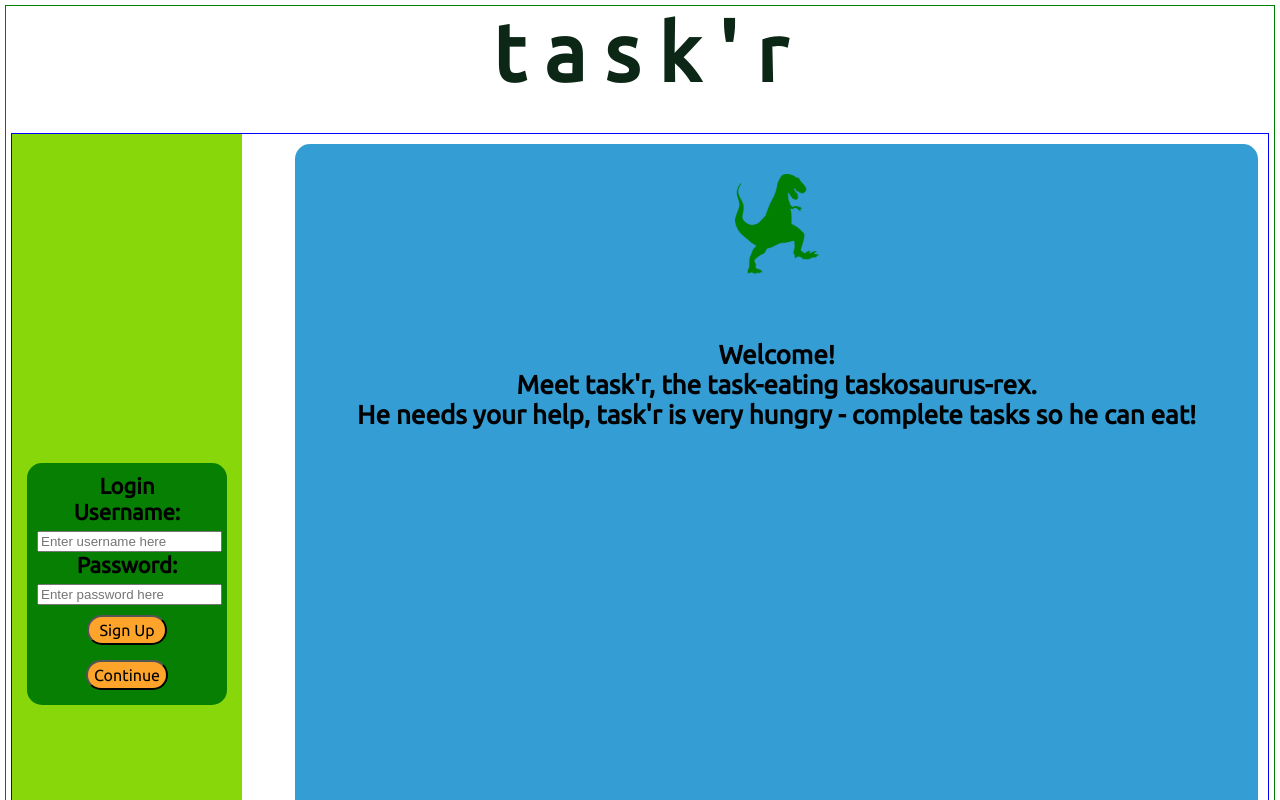
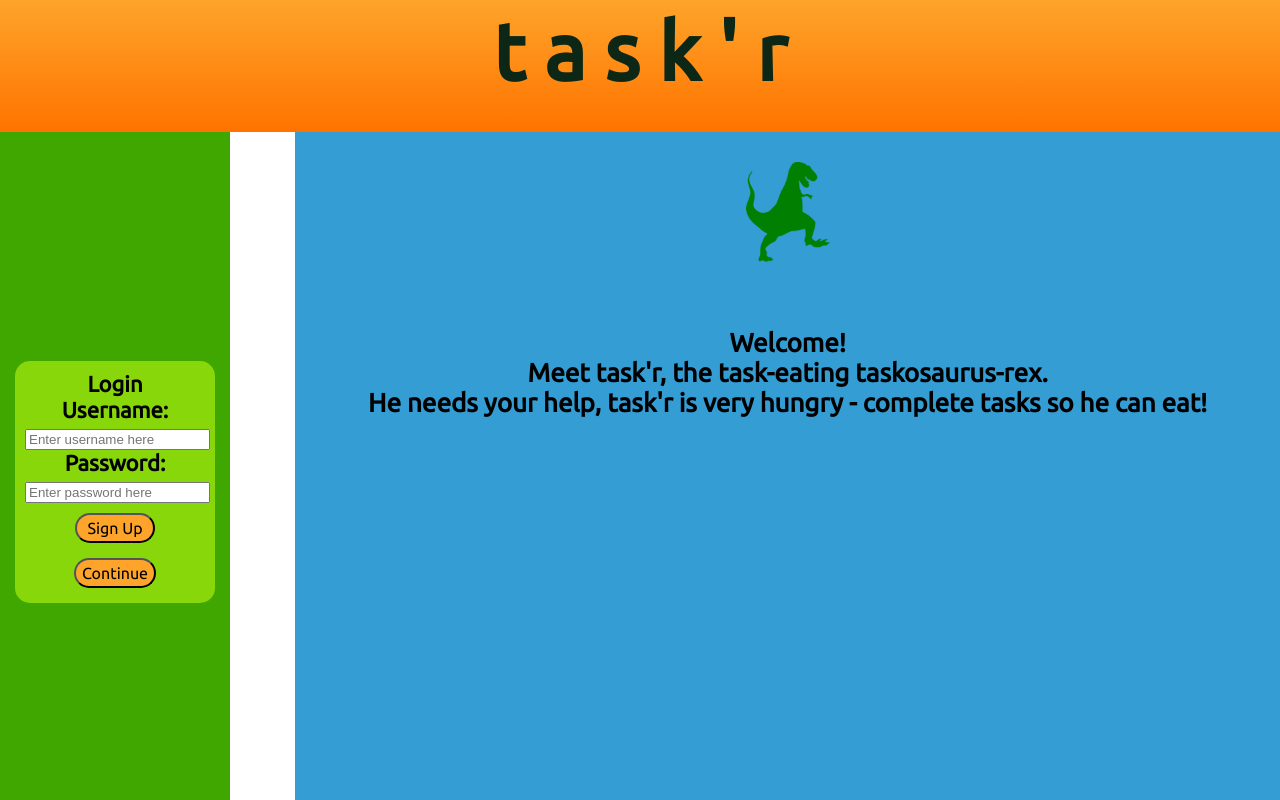
Before and after one commit to chenderson1/taskr, a React (Create React App) app in the folder client/: page / in a window 1280 px wide. Shown: the top 800 px of the page. Built offline with nearby package versions, Linux system fonts and the light colour scheme.

Commit message:
CSS Update

```diff
--- a/client/src/App.js
+++ b/client/src/App.js
@@ -5,15 +5,9 @@ import Main from './components/Main'
 import Footer from './components/Footer'
 
 function App() {
-  const styles = {
-    appDiv: {
-      border: 'solid green 1px',
-      margin: '5px'
-    }
-  }
+
   return (
-    <div className="App" style={styles.appDiv}>
-
+    <div className="App">
       <Header />
       <Main />
       <Footer />
--- a/client/src/components/Footer.js
+++ b/client/src/components/Footer.js
@@ -1,4 +1,5 @@
 import React from 'react'
+import { StyledRibbon } from '../elements/index'
 import taskr from '../resources/taskr.png'
 
 
@@ -13,9 +14,9 @@ const Footer = () => {
         }
     }
     return (
-        <div style={styles.div}>
+        <StyledRibbon>
             <img src={taskr} alt="dinosaur icon" style={styles.img}/>
-        </div>
+        </StyledRibbon>
     )
 }
 
--- a/client/src/components/Header.js
+++ b/client/src/components/Header.js
@@ -1,4 +1,5 @@
 import React from 'react'
+import { StyledRibbon } from '../elements/index'
 
 const Header = () => {
     //styles can be updated + deleted after learning styling components
@@ -19,9 +20,9 @@ const Header = () => {
         }
     }
     return (
-        <div>
+        <StyledRibbon>
             <h1 style={styles.h1}>t a s k ' r</h1>
-        </div>
+        </StyledRibbon>
     )
 }
 
--- a/client/src/components/Main.js
+++ b/client/src/components/Main.js
@@ -82,8 +82,6 @@ class Main extends Component {
     }
     const styles = {
           mainDiv: {
-            border: 'solid blue 1px',
-            margin: '5px',
             display: 'grid',
             gridTemplateColumns: 'auto auto'
           }
--- a/client/src/elements/Card.js
+++ b/client/src/elements/Card.js
@@ -21,6 +21,6 @@ export const StyledLoginCard = styled(StyledCard)`
     color: black;
     font-size: 22px;
     font-weight: bold;
-    background-color: #067F03;
+    background-color: #88d70a;
 
 `;
--- a/client/src/elements/FlexWrapper.js
+++ b/client/src/elements/FlexWrapper.js
@@ -9,10 +9,8 @@ export const StyledFlex = styled.div`
 
 export const StyledFlexPage = styled(StyledFlex)`
     background-color: #339dd4;
-    margin: 10px;
     padding: 20px;
     font-family: 'Ubuntu', sans-serif;
-    border-radius: 15px;
     font-size: 26px;
     font-weight: bold;
     align-content: center;
--- a/client/src/elements/NavStyles.js
+++ b/client/src/elements/NavStyles.js
@@ -1,7 +1,7 @@
 import styled from 'styled-components'
 
 export const Base = styled.div`
-    min-height: 900px;
+    min-height: 700px;
     width: 230px;
 `;
 
@@ -10,5 +10,5 @@ export const StyledBase = styled(Base)`
     align-content: center;
     justify-content: center;
     padding: 10px;
-    background-color: #88d70a;
+    background-color: #40a700;
 `;
--- /dev/null
+++ b/client/src/elements/Ribbon.js
@@ -0,0 +1,6 @@
+import styled from 'styled-components'
+
+export const StyledRibbon = styled.div`
+    background-image: linear-gradient(#fea42a, #ff7300);
+    padding: 5px;
+`;
--- a/client/src/elements/index.js
+++ b/client/src/elements/index.js
@@ -2,3 +2,4 @@ export * from './Card'
 export * from './FlexWrapper'
 export * from './Buttons'
 export * from './NavStyles'
+export * from './Ribbon'
```
